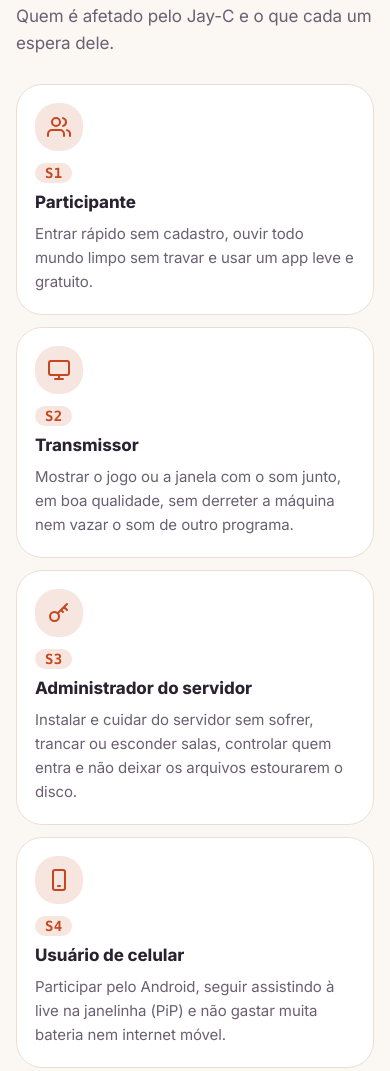
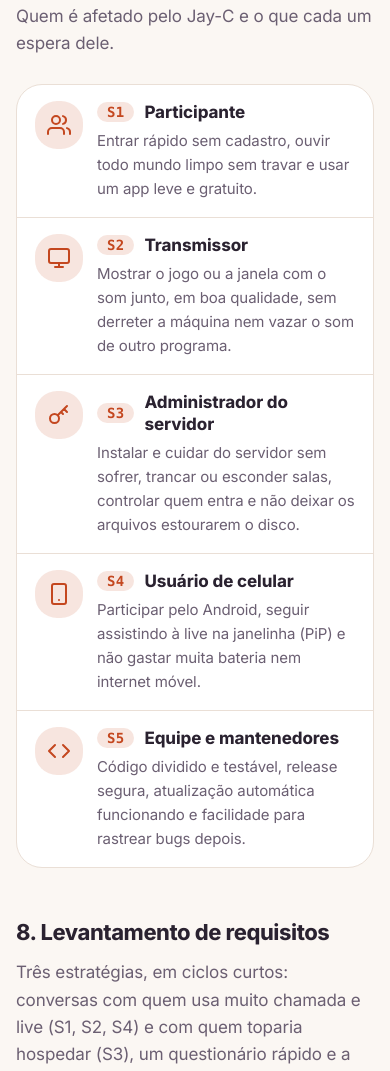
Before and after one commit to TyxMatty/Jay-C-apresentacao, a website: page site/index.html in a window 390 px wide. Shown: the part 4396-5467 px from the top of the page. Drawn offline with Linux system fonts and the light colour scheme.

Commit message:
Site: stakeholders em linhas, como a tabela do dossiê, e ícone do celular
Os cinco cartões estreitos, com o ícone, o ID e o nome empilhados,
viraram uma lista em linhas: ícone, ID e nome à esquerda e os interesses
à direita (no celular, os interesses descem para baixo do nome). O
ícone do "Usuário de celular" passa a ser o smartphone padrão (o
contorno com o botão), no mesmo traço dos outros ícones.

Verificado: node --test site/test/site.test.mjs (4 testes); capturas
no Edge sem janela em 1280 px (escuro) e 390 px (claro).

```diff
--- a/site/css/apresentacao.css
+++ b/site/css/apresentacao.css
@@ -692,41 +692,63 @@ code {
   font-size: 15px;
 }
 
-/* ---------- 4.2 Stakeholders ---------- */
+/* ---------- 4.2 Stakeholders: one row each, like the dossier's table ---------- */
 
 .stakeholders {
-  display: grid;
-  grid-template-columns: repeat(auto-fit, minmax(210px, 1fr));
-  gap: 12px;
   margin: 0;
   padding: 0;
   list-style: none;
+  border: 1px solid var(--border);
+  border-radius: var(--radius-lg);
+  background: var(--surface);
+  overflow: hidden;
 }
 
 .stakeholders li {
-  display: flex;
-  flex-direction: column;
-  gap: 12px;
-  padding: 18px 18px 20px;
-  border: 1px solid var(--border);
-  border-radius: var(--radius-lg);
-  background: var(--surface);
+  display: grid;
+  grid-template-columns: auto minmax(180px, 15em) minmax(0, 1fr);
+  align-items: center;
+  gap: 18px;
+  padding: 16px 22px;
 }
 
-.stakeholders .req-head {
-  margin-bottom: 6px;
+.stakeholders li + li {
+  border-top: 1px solid var(--border);
 }
 
-.stakeholders h4 {
-  margin: 0 0 6px;
+.stakeholder-name {
+  display: flex;
+  align-items: center;
+  gap: 10px;
+}
+
+.stakeholder-name h4 {
+  margin: 0;
   font-size: 17px;
   font-weight: 750;
+  line-height: 1.3;
 }
 
-.stakeholders p:not(.req-head) {
+.stakeholders p {
   margin: 0;
-  font-size: 15px;
   color: var(--text-muted);
+}
+
+@media (max-width: 700px) {
+  .stakeholders li {
+    grid-template-columns: auto minmax(0, 1fr);
+    gap: 6px 14px;
+    padding: 16px 18px;
+  }
+
+  .stakeholders li .app-icon {
+    grid-row: span 2;
+    align-self: start;
+  }
+
+  .stakeholders p {
+    font-size: 15px;
+  }
 }
 
 /* ---------- 4.3 Diagrama de casos de uso ---------- */
--- a/site/index.html
+++ b/site/index.html
@@ -138,12 +138,32 @@
         </header>
         <h3 class="section-title">7. Stakeholders</h3>
         <p class="section-lead">Quem é afetado pelo Jay-C e o que cada um espera dele.</p>
-        <ul class="stakeholders">
-          <li><span class="app-icon" data-icon="users"></span><div><p class="req-head"><span class="req-id">S1</span></p><h4>Participante</h4><p>Entrar rápido sem cadastro, ouvir todo mundo limpo sem travar e usar um app leve e gratuito.</p></div></li>
-          <li><span class="app-icon" data-icon="monitor"></span><div><p class="req-head"><span class="req-id">S2</span></p><h4>Transmissor</h4><p>Mostrar o jogo ou a janela com o som junto, em boa qualidade, sem derreter a máquina nem vazar o som de outro programa.</p></div></li>
-          <li><span class="app-icon" data-icon="key"></span><div><p class="req-head"><span class="req-id">S3</span></p><h4>Administrador do servidor</h4><p>Instalar e cuidar do servidor sem sofrer, trancar ou esconder salas, controlar quem entra e não deixar os arquivos estourarem o disco.</p></div></li>
-          <li><span class="app-icon" data-icon="phone"></span><div><p class="req-head"><span class="req-id">S4</span></p><h4>Usuário de celular</h4><p>Participar pelo Android, seguir assistindo à live na janelinha (PiP) e não gastar muita bateria nem internet móvel.</p></div></li>
-          <li><span class="app-icon" data-icon="code"></span><div><p class="req-head"><span class="req-id">S5</span></p><h4>Equipe e mantenedores</h4><p>Código dividido e testável, release segura, atualização automática funcionando e facilidade para rastrear bugs depois.</p></div></li>
+        <ul class="stakeholders" aria-label="Stakeholders e seus interesses">
+          <li>
+            <span class="app-icon" data-icon="users"></span>
+            <div class="stakeholder-name"><span class="req-id">S1</span><h4>Participante</h4></div>
+            <p>Entrar rápido sem cadastro, ouvir todo mundo limpo sem travar e usar um app leve e gratuito.</p>
+          </li>
+          <li>
+            <span class="app-icon" data-icon="monitor"></span>
+            <div class="stakeholder-name"><span class="req-id">S2</span><h4>Transmissor</h4></div>
+            <p>Mostrar o jogo ou a janela com o som junto, em boa qualidade, sem derreter a máquina nem vazar o som de outro programa.</p>
+          </li>
+          <li>
+            <span class="app-icon" data-icon="key"></span>
+            <div class="stakeholder-name"><span class="req-id">S3</span><h4>Administrador do servidor</h4></div>
+            <p>Instalar e cuidar do servidor sem sofrer, trancar ou esconder salas, controlar quem entra e não deixar os arquivos estourarem o disco.</p>
+          </li>
+          <li>
+            <span class="app-icon" data-icon="phone"></span>
+            <div class="stakeholder-name"><span class="req-id">S4</span><h4>Usuário de celular</h4></div>
+            <p>Participar pelo Android, seguir assistindo à live na janelinha (PiP) e não gastar muita bateria nem internet móvel.</p>
+          </li>
+          <li>
+            <span class="app-icon" data-icon="code"></span>
+            <div class="stakeholder-name"><span class="req-id">S5</span><h4>Equipe e mantenedores</h4></div>
+            <p>Código dividido e testável, release segura, atualização automática funcionando e facilidade para rastrear bugs depois.</p>
+          </li>
         </ul>
 
         <h3 class="section-title">8. Levantamento de requisitos</h3>
--- a/site/js/site.js
+++ b/site/js/site.js
@@ -25,7 +25,7 @@ export const ICONS = {
   lock: svg('<rect x="4" y="11" width="16" height="10" rx="2"/><path d="M8 11V7a4 4 0 0 1 8 0v4"/>'),
   key: svg('<circle cx="7.5" cy="15.5" r="4.5"/><path d="m10.7 12.3 9.3-9.3M17 6l3 3M14 9l2 2"/>'),
   chat: svg('<path d="M21 15a2 2 0 0 1-2 2H7l-4 4V5a2 2 0 0 1 2-2h14a2 2 0 0 1 2 2z"/>'),
-  phone: svg('<rect x="6" y="2" width="12" height="20" rx="2"/><path d="M11 18h2"/>'),
+  phone: svg('<rect x="5" y="2" width="14" height="20" rx="2" ry="2"/><path d="M12 18h.01"/>'),
   image: svg('<rect x="3" y="3" width="18" height="18" rx="2"/><circle cx="8.5" cy="8.5" r="1.5"/><path d="m21 15-5-5L5 21"/>'),
 };
 
```
